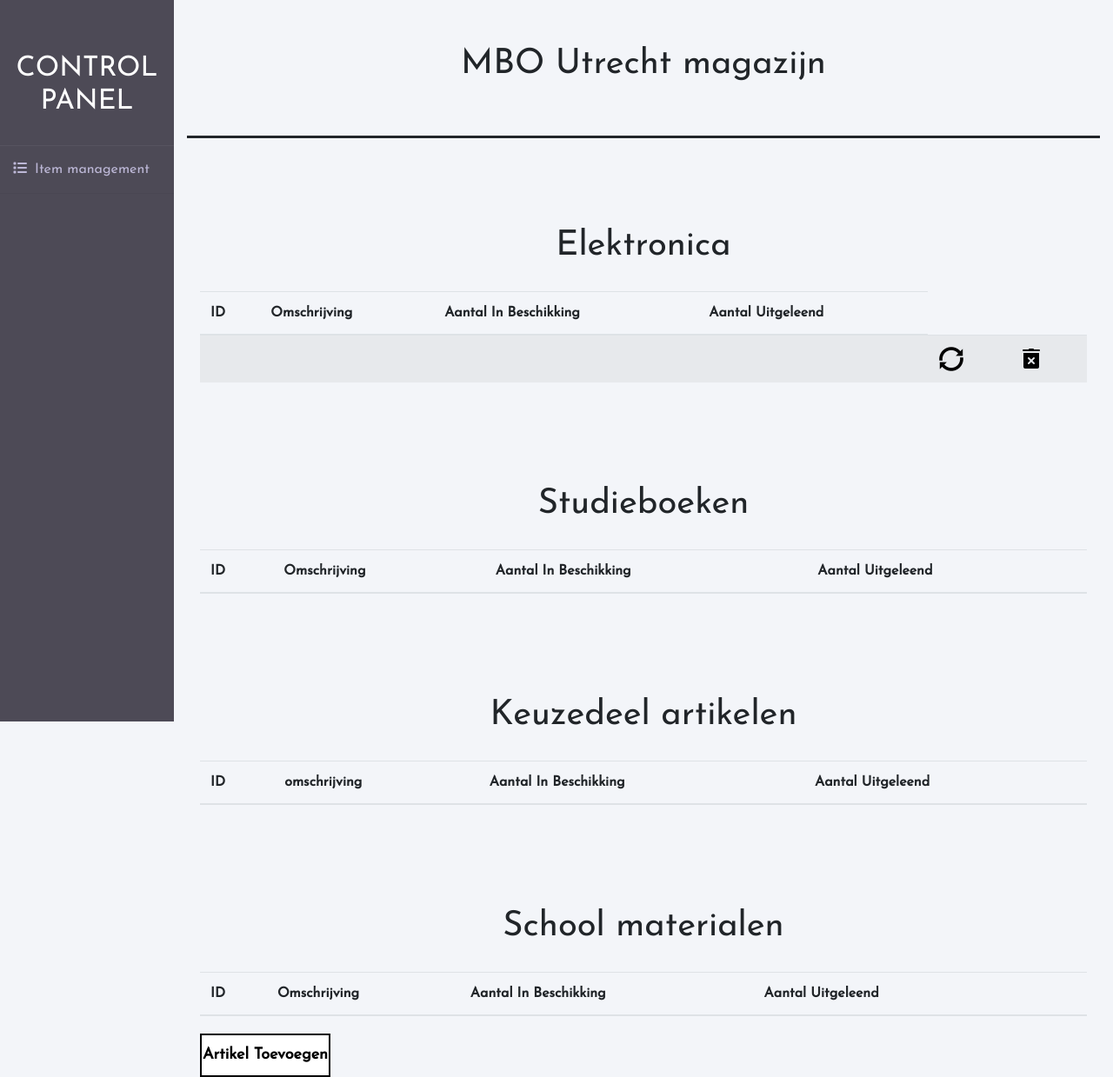
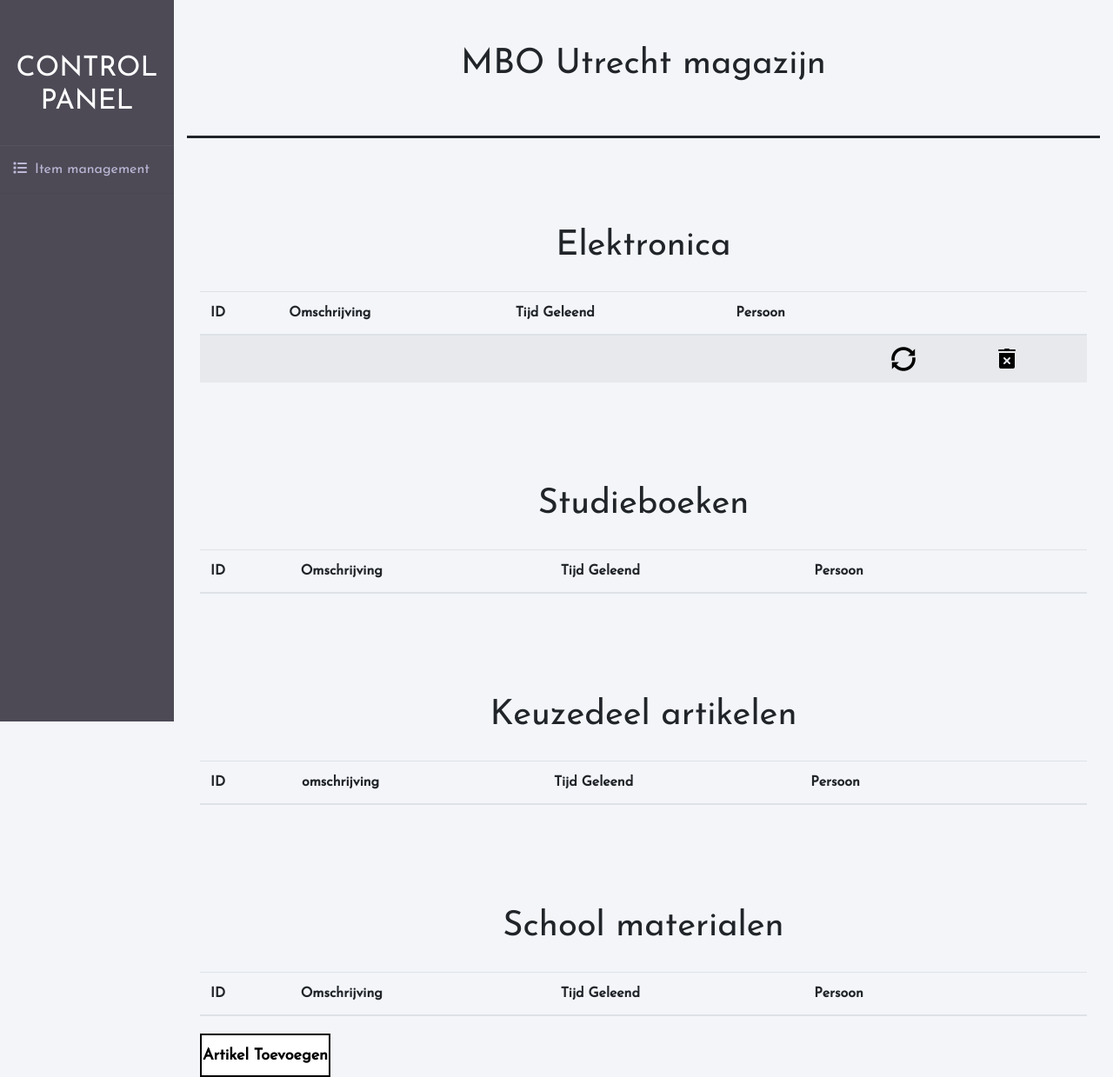
Before and after one commit to Moemin-A/oefenkerntaakexamen, a PHP site: page /artikels in a window 1280 px wide. Shown: the whole page at 87% size. Run offline with PHP 8.4, Linux system fonts and the light colour scheme; tables that the repository leaves empty or names only in its code hold one stand-in row (values such as "Sample post"); data that the repository does not hold is empty; some libraries are stand-ins or nearby versions.

Commit message:
Cleaned up code

```diff
--- a/app/models/Artikelen.php
+++ b/app/models/Artikelen.php
@@ -45,7 +45,7 @@
             $this->db->bind(":id", $post["id"], PDO::PARAM_INT);
             $this->db->bind(":omschrijving", $post["omschrijving"]);
             $this->db->bind(":categorieid", $post["categorieid"], PDO::PARAM_INT);
-            $this->db->bind(":tijdgeleend", $post["tijdgeleend"], PDO::PARAM_INT);
+            $this->db->bind(":tijdgeleend", $post["tijdgeleend"]);
             $this->db->bind(":persoon", $post["persoon"], PDO::PARAM_INT);
 
             $this->db->execute();
--- a/app/views/artikels/artikel-toevoegen.php
+++ b/app/views/artikels/artikel-toevoegen.php
@@ -53,13 +53,13 @@
         <tr>
             <td>
                 <label for="tgl">Tijd Geleend</label><br>
-                <input type="number" id="tijdgeleend" name="tijdgeleend" required><br><br>
+                <input type="text" id="tijdgeleend" name="tijdgeleend" required><br><br>
             </td>
         </tr>
         <tr>
             <td>
                 <label for="prs">Persoon</label><br>
-                <input type="number" id="persoon" name="persoon"  required><br>
+                <input type="number" id="persoon" name="persoon"  required><br><br>
           </td>
         </tr>
              </td>
--- a/app/views/artikels/geleend.php
+++ b/app/views/artikels/geleend.php
@@ -47,8 +47,10 @@
     <tr>
       <th scope="col">ID</th>
       <th scope="col">Omschrijving</th>
-      <th scope="col">Aantal In Beschikking</th>
-      <th scope="col">Aantal Uitgeleend</th>
+      <th scope="col">Tijd Geleend</th>
+      <th scope="col">Persoon</th>
+      <th> </th>
+      <th> </th>
     </tr>
   </thead>
   <tbody>
@@ -72,8 +74,10 @@
     <tr>
       <th scope="col">ID</th>
       <th scope="col">Omschrijving</th>
-      <th scope="col">Aantal In Beschikking</th>
-      <th scope="col">Aantal Uitgeleend</th>
+      <th scope="col">Tijd Geleend</th>
+      <th scope="col">Persoon</th>
+      <th> </th>
+      <th> </th>
     </tr>
   </thead>
   <tbody>
@@ -97,8 +101,10 @@
     <tr>
       <th scope="col">ID</th>
       <th scope="col">omschrijving</th>
-      <th scope="col">Aantal In Beschikking</th>
-      <th scope="col">Aantal Uitgeleend</th>
+      <th scope="col">Tijd Geleend</th>
+      <th scope="col">Persoon</th>
+      <th> </th>
+      <th> </th>
     </tr>
   </thead>
   <tbody>
@@ -122,8 +128,8 @@
     <tr>
       <th scope="col">ID</th>
       <th scope="col">Omschrijving</th>
-      <th scope="col">Aantal In Beschikking</th>
-      <th scope="col">Aantal Uitgeleend</th>
+      <th scope="col">Tijd Geleend</th>
+      <th scope="col">Persoon</th>
       <th> </th>
       <th> </th>
     </tr>
--- a/app/views/artikels/update.php
+++ b/app/views/artikels/update.php
@@ -45,7 +45,7 @@
             </select><br><br>
             <!-- Tijd Geleend -->
             <label for="tgl">Tijd Geleend</label><br>
-            <input type="number" id="tijdgeleend" name="tijdgeleend" value="<?=$data["row"]->TijdGeleend?>"required><br><br>
+            <input type="text" id="tijdgeleend" name="tijdgeleend" value="<?=$data["row"]->TijdGeleend?>"required><br><br>
             <!-- Persoon -->
             <label for="prs">Persoon</label><br>
             <input type="number" id="persoon" name="persoon" value="<?=$data["row"]->Persoon?>"required><br><br>
```
